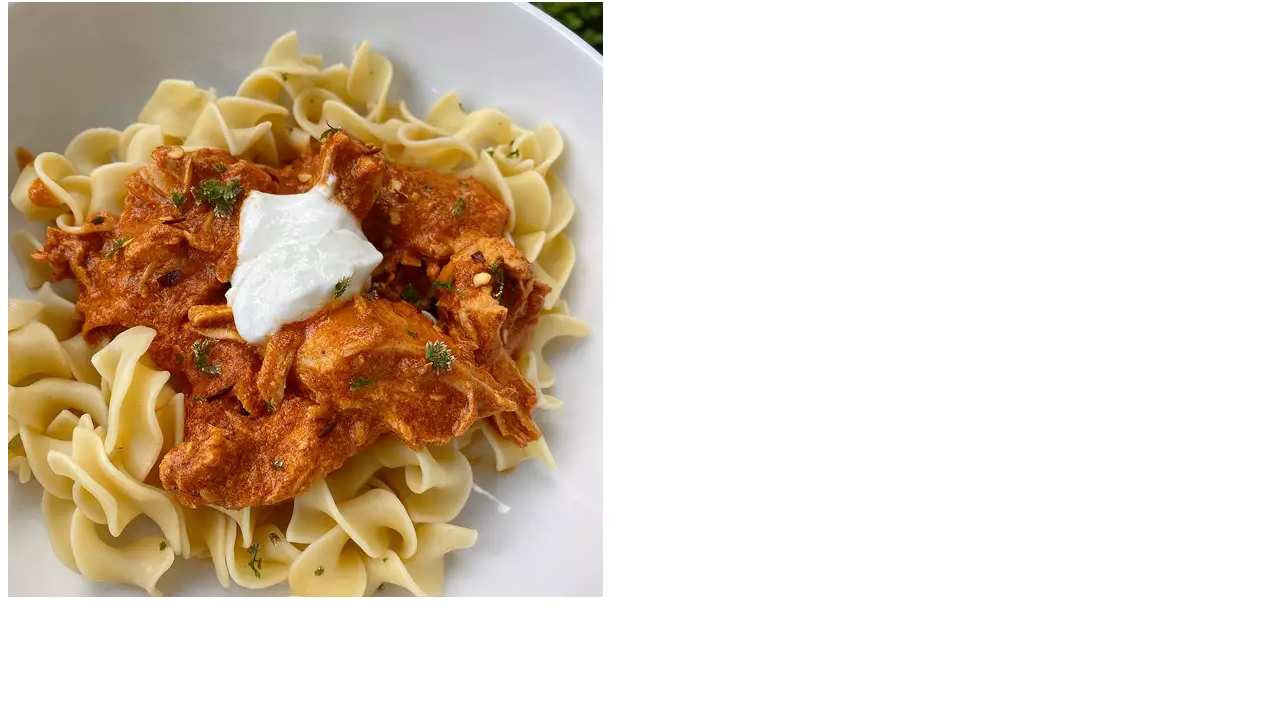
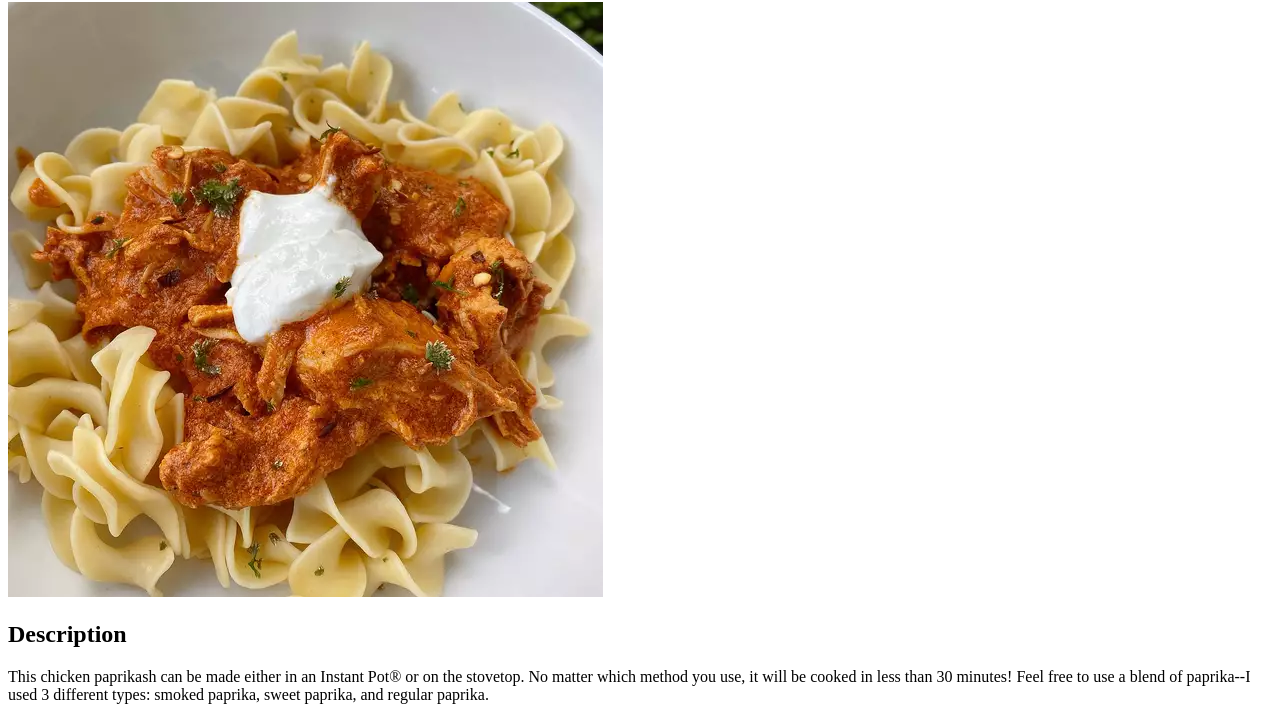
Before and after one commit to Kadunapikin/odin-recipes, a plain HTML site: page recipes/chickenpaprikash.html in a window 1280 px wide. Shown: the part 78-800 px from the top of the page. Drawn offline with Linux system fonts and the light colour scheme.

Commit message:
add a description of chicken paprikash recipe

```diff
--- a/recipes/chickenpaprikash.html
+++ b/recipes/chickenpaprikash.html
@@ -9,7 +9,12 @@
 <body>
     <h1>Chicken Paprikash</h1>
     <img src="../images/Chicken paprikash.webp" alt="A delecious looking Chicken Paprikash">
-
+    <h2>Description</h2>
+    <p>This chicken paprikash can be made either in an Instant Pot® or on the stovetop.
+        No matter which method you use, it will be cooked in less than 30 minutes!
+        Feel free to use a blend of paprika--I used 3 different types: smoked paprika,
+        sweet paprika, and regular paprika.
+    </p>
 </body>
 
 </html>
```
